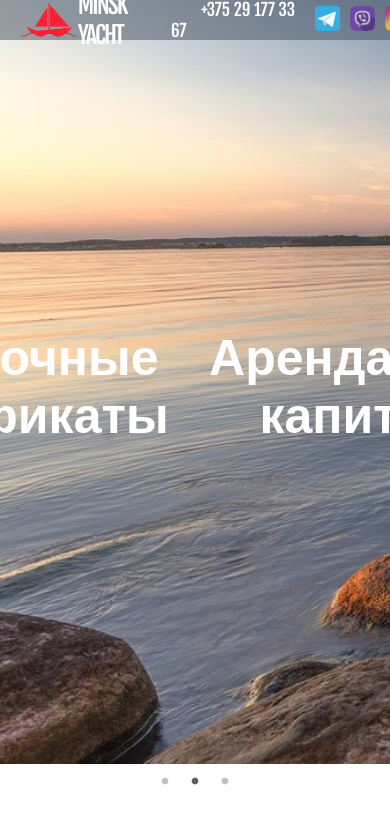
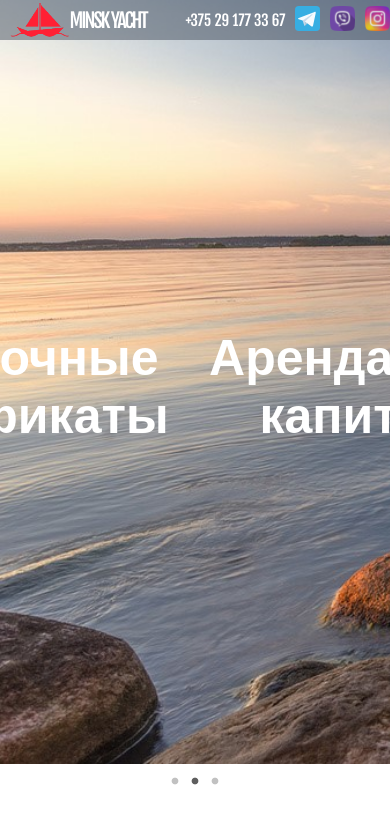
Before and after one commit to minskyacht/yacht, a React (Create React App) app: page / in a window 390 px wide. Shown: the top 836 px of the page. Built offline with nearby package versions, Linux system fonts and the light colour scheme; a web font is replaced by a local one.

Commit message:
fix dot styles

```diff
--- a/src/Header/Header.css
+++ b/src/Header/Header.css
@@ -131,14 +131,14 @@
 @media (max-width: 476px) {
     .header{
         height: 40px;
-        padding: 0 20px;
+        padding: 0 5px;
     }
     .logo {
-        font-size: 24px;
+        font-size: 20px;
     }
 
     .phone_container a {
-        font-size: 17px;
+        font-size: 15px;
     }
 
     .contact{
--- a/src/HeaderHat/HeaderHat.css
+++ b/src/HeaderHat/HeaderHat.css
@@ -52,6 +52,11 @@
     .demo_item {
         font-size: 50px;
     }
+
+    .slick-dots li{
+        margin: 0;
+    }
+
     .slick-dots li button:before{
         font-size: 8px;
     }
--- a/src/PriceContainer/PriceContainer.css
+++ b/src/PriceContainer/PriceContainer.css
@@ -150,7 +150,7 @@
     }
 
     .price_item {
-        min-height: 525px;
+        min-height: 560px;
         width: 95% !important;
     }
 
--- a/src/PriceContainer/PriceContainer.js
+++ b/src/PriceContainer/PriceContainer.js
@@ -15,7 +15,7 @@ const settings = {
 };
 
 const PRICE_IMAGES_SIZES={
-    mobile: {width:280,height:280},
+    mobile: {width:260,height:260},
     desktop : {width:330,height:330}
 }
 
--- a/src/ReservationContainer/ReservationContainer.css
+++ b/src/ReservationContainer/ReservationContainer.css
@@ -15,6 +15,9 @@
     text-align: center;
     border: none;
     cursor: pointer;
+    display: flex;
+    align-items: center;
+    justify-content: center;
 }
 
 @media (max-width: 767px) {
@@ -54,9 +57,6 @@
     .reservation_button{
         width: 300px;
         font-size: 30px;
-        display: flex;
-        align-items: center;
-        justify-content: center;
     }
 }
 
```
